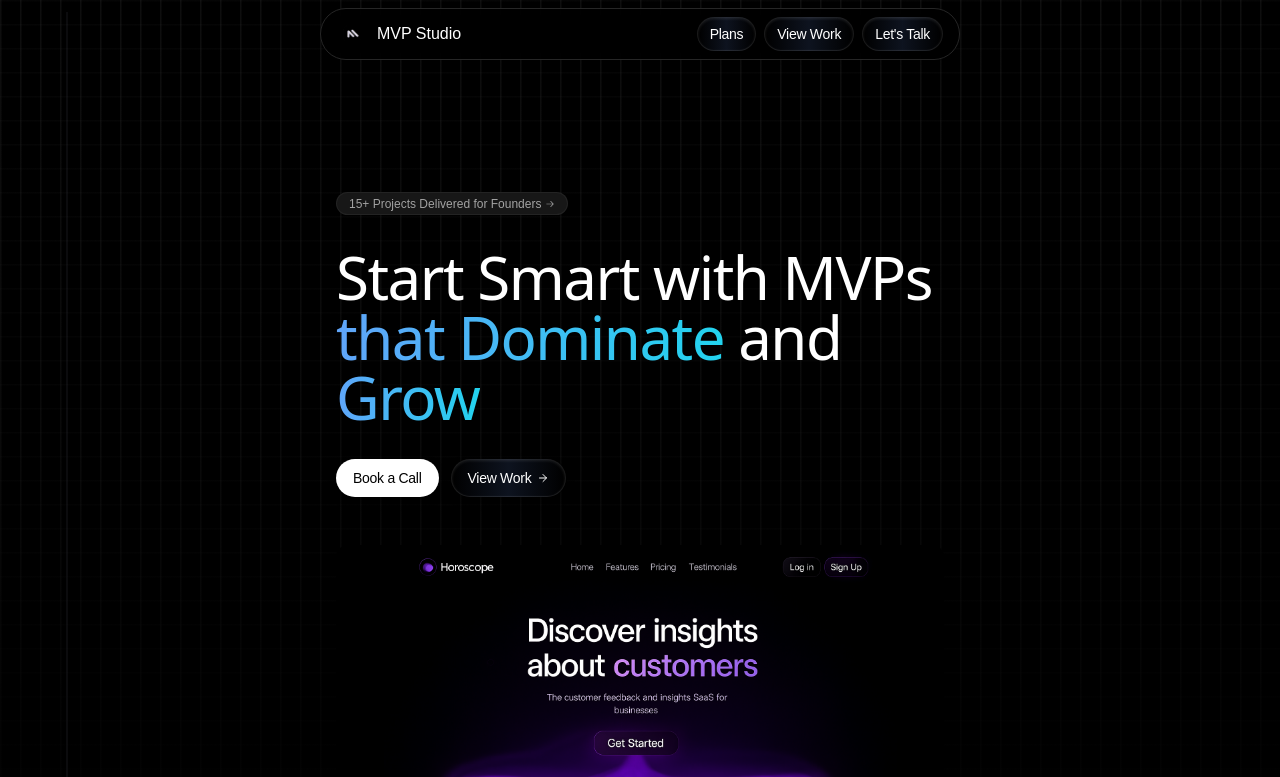
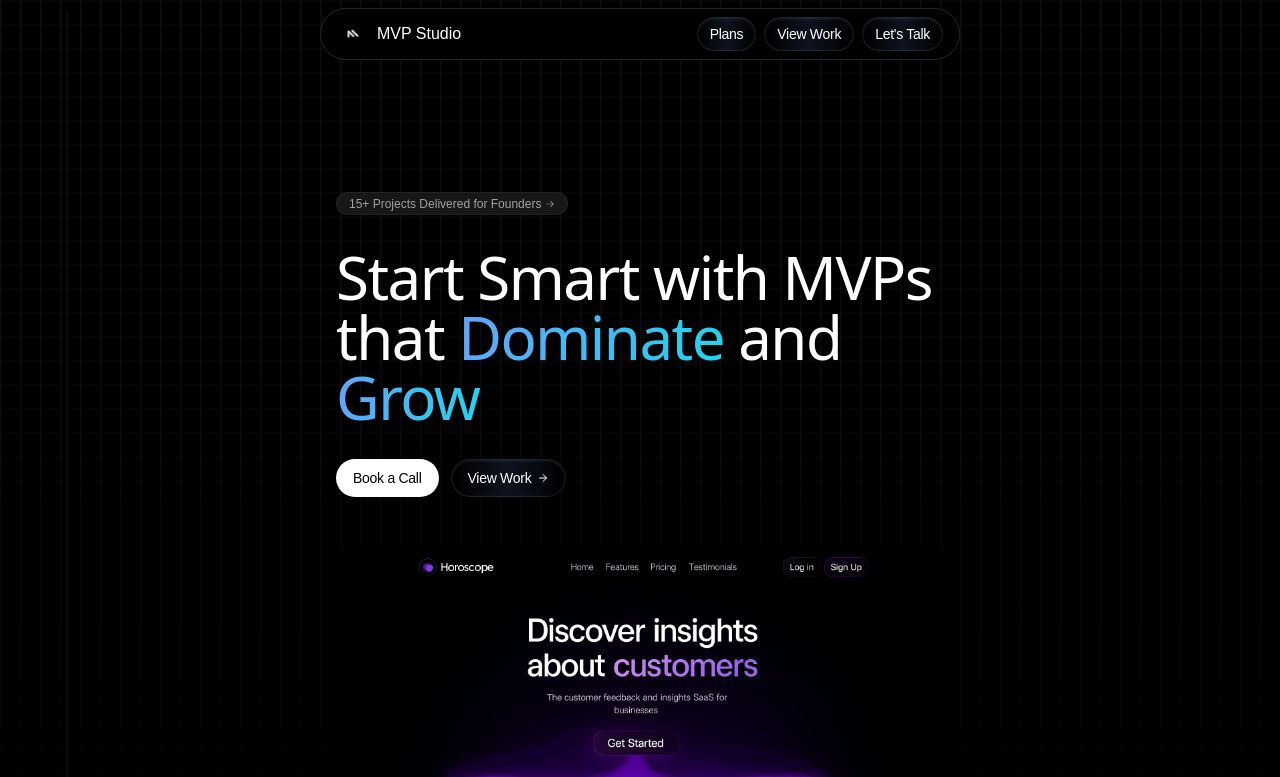
Before and after one commit to abhishekxdev/mymvp, a Next.js app: page / in a window 1280 px wide. Shown: the top 777 px of the page. Built offline with nearby package versions, Linux system fonts and the light colour scheme; what tailwindcss-intersect, tailwindcss-motion would draw is missing.

Commit message:
Fix hero heading gradient to exclude 'that'

```diff
--- a/components/marketing/Hero.tsx
+++ b/components/marketing/Hero.tsx
@@ -109,10 +109,10 @@
         <div className="flex flex-col items-start justify-center gap-6 md:gap-8 text-left motion-translate-y-in-100 motion-duration-[1s] motion-ease-spring-smooth">
           <AnimatedShinyTextDemo/>
 
-          {/* Heading with forced line break for desktop */}
+          {/* Heading with forced line break for desktop and proper gradient styling */}
           <h1 className="text-white text-4xl md:text-6xl tracking-tight font-sans">
             Start Smart with MVPs<br />
-            <span className="text-transparent bg-clip-text bg-gradient-to-r from-blue-400 to-cyan-400">that Dominate</span> and <span className="text-transparent bg-clip-text bg-gradient-to-r from-blue-400 to-cyan-400">Grow</span>
+            that <span className="text-transparent bg-clip-text bg-gradient-to-r from-blue-400 to-cyan-400">Dominate</span> and <span className="text-transparent bg-clip-text bg-gradient-to-r from-blue-400 to-cyan-400">Grow</span>
           </h1>
 
           <div className="flex flex-col sm:flex-row items-start sm:items-center gap-3">
```
